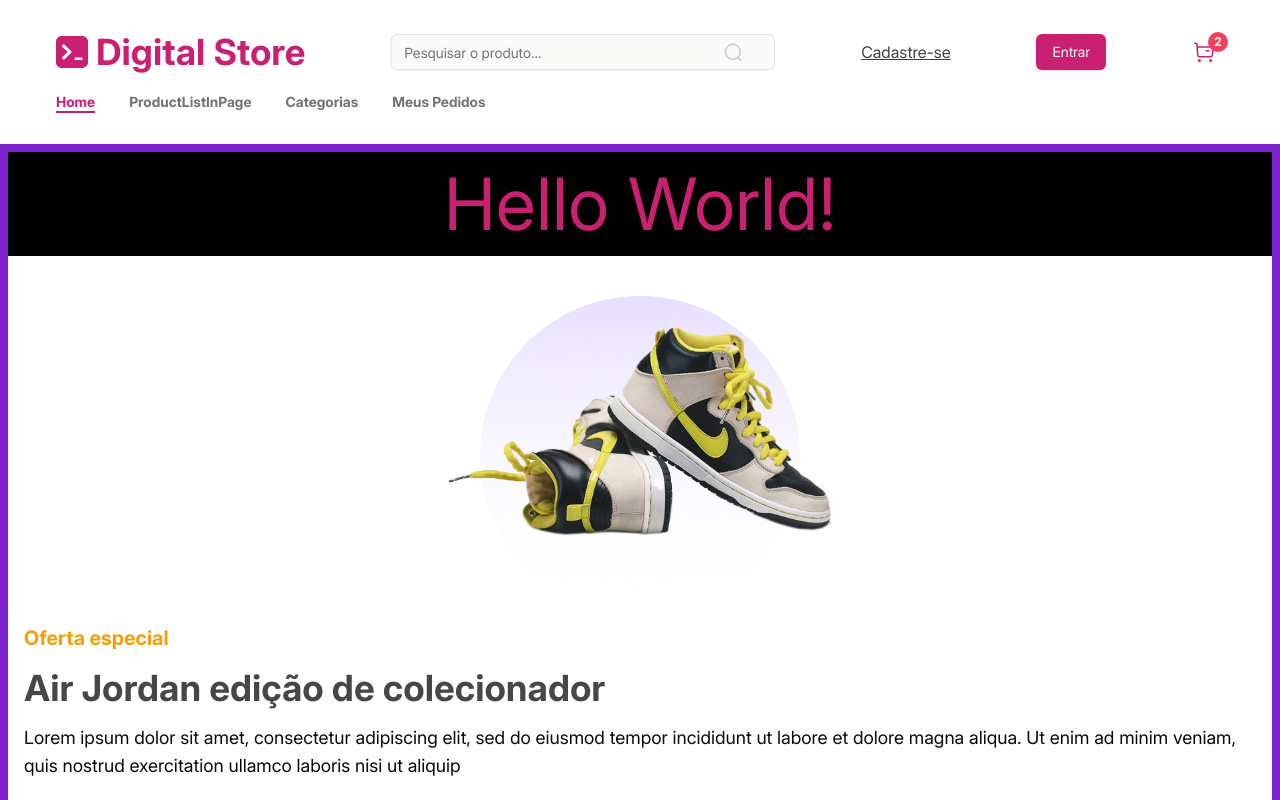
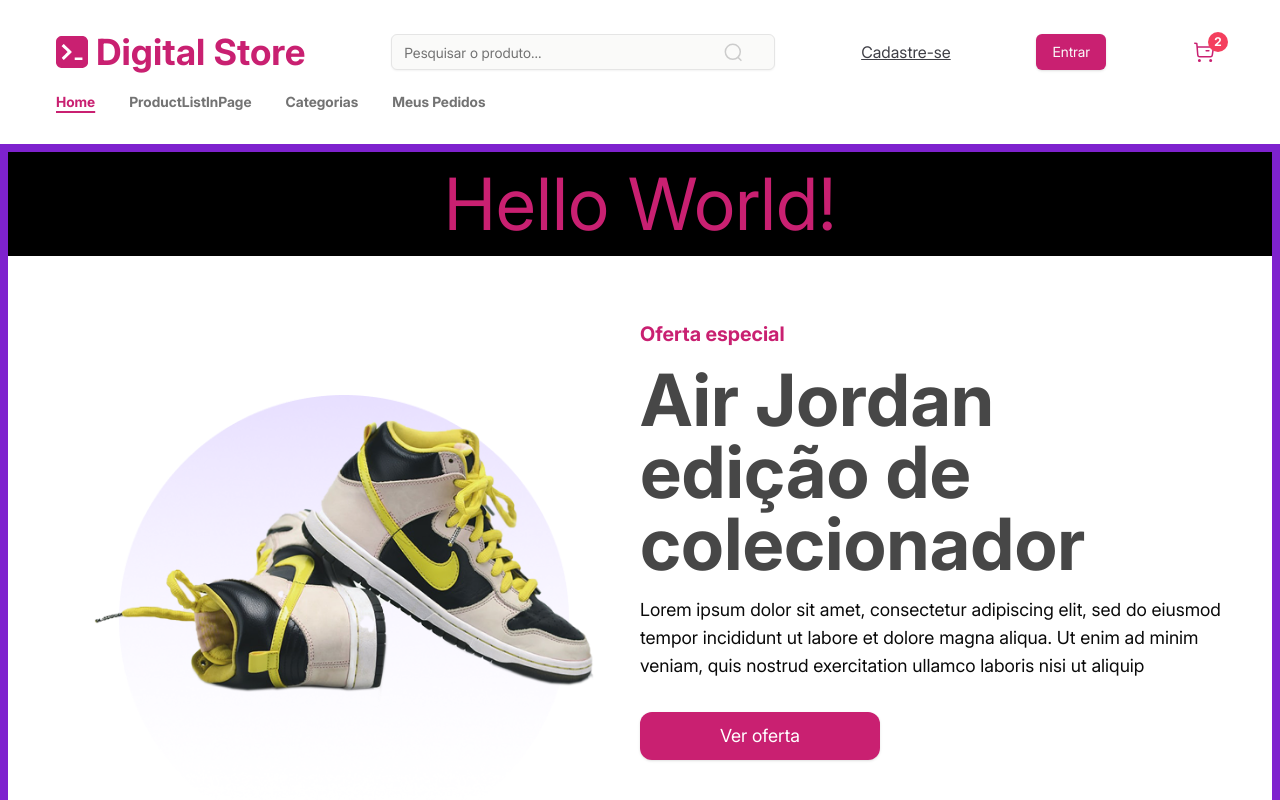
Before and after one commit to cauaosp/projeto-front-geracaotech, a React (Vite) app in the folder digital-store-project/: page / in a window 1280 px wide. Shown: the top 800 px of the page. Built offline with nearby package versions, Linux system fonts and the light colour scheme.

Commit message:
feat: section-offer to notebook view

```diff
--- a/digital-store-project/src/components/Footer/index.jsx
+++ b/digital-store-project/src/components/Footer/index.jsx
@@ -2,7 +2,7 @@
 
 const Footer = ({ className }) => {
   return (
-    <div className={cn("bg-stone-900 p-5 text-white", className)}>
+    <div className={cn("bg-stone-900 p-5 text-white mt-auto", className)}>
       <div className="flex flex-col md:flex-row gap-8 md:mx-16 border-b pb-10 mb-10">
         <div className="flex flex-col gap-8">
           <div className="flex gap-2">
--- a/digital-store-project/src/components/Section/index.jsx
+++ b/digital-store-project/src/components/Section/index.jsx
@@ -10,9 +10,14 @@
   ...props
 }) => {
   return (
-    <section className={cn("px-4 flex flex-col", props.className)}>
+    <section
+      className={cn(
+        "px-4 flex flex-col md:flex-row items-center md:px-10 md:py-16",
+        props.className
+      )}
+    >
       {image}
-      <div>
+      <div className="md:w-1/2">
         <div
           className={`flex flex-col gap-4 justify-between text-4xl text-dark-gray-2 mb-4 font-semibold ${
             titleAlign === "center" && "items-center text-center gap-2"
@@ -23,10 +28,7 @@
         <div>{children}</div>
         {link && (
           <Button className="w-60 p-6 rounded-xl">
-            <a
-              href={link.href}
-              className="text-lg text-white hover:underline"
-            >
+            <a href={link.href} className="text-lg text-white hover:underline">
               {link.text}
             </a>
           </Button>
--- a/digital-store-project/src/pages/HomePage/index.jsx
+++ b/digital-store-project/src/pages/HomePage/index.jsx
@@ -3,26 +3,30 @@
 const HomePage = () => {
   return (
     <div className="w-full border-8 border-purple-700">
-      <div className="text-center text-primary text-7xl bg-black p-4">Hello World!</div>
+      <div className="text-center text-primary text-7xl bg-black p-4">
+        Hello World!
+      </div>
       <Section
         title={
           <>
-            <div className="text-amber-500 text-xl">Oferta especial</div>
-            <div>Air Jordan edição de colecionador</div>
+            <div className="lg:text-primary text-amber-500 text-xl">
+              Oferta especial
+            </div>
+            <div className="lg:text-7xl">Air Jordan edição de colecionador</div>
           </>
         }
         link={{ text: "Ver oferta", href: "/productlist" }}
         image={
-          <div className="relative h-64 mb-20">
+          <div className="relative flex w-full items-center justify-center h-80 md:min-h-96 md:w-1/2">
             <img
               src="eclipse-roxa.png"
               alt="fundo da imagem do sapato"
-              className="absolute inset-0 m-auto z-10 w-80 mt-2"
+              className="absolute z-10 w-80 -mb-8 lg:w-[450px] lg:-mb-40"
             />
             <img
               src="air-jordan.png"
               alt="sapato em promocao"
-              className="absolute inset-0 m-auto z-20 w-96 -mb-1"
+              className="relative z-20 w-96 lg:w-[500px] lg:-mb-12"
             />
           </div>
         }
```
